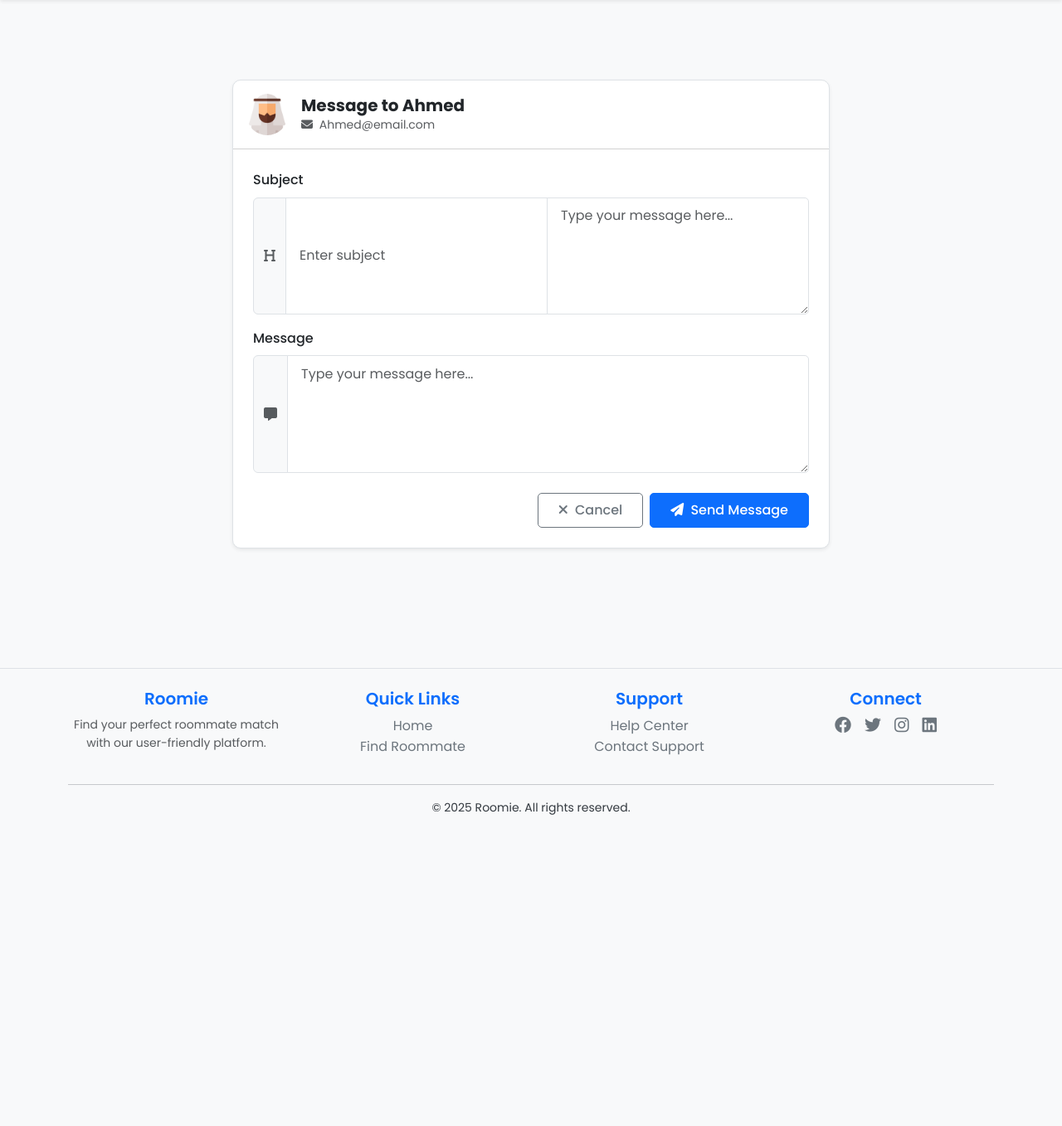
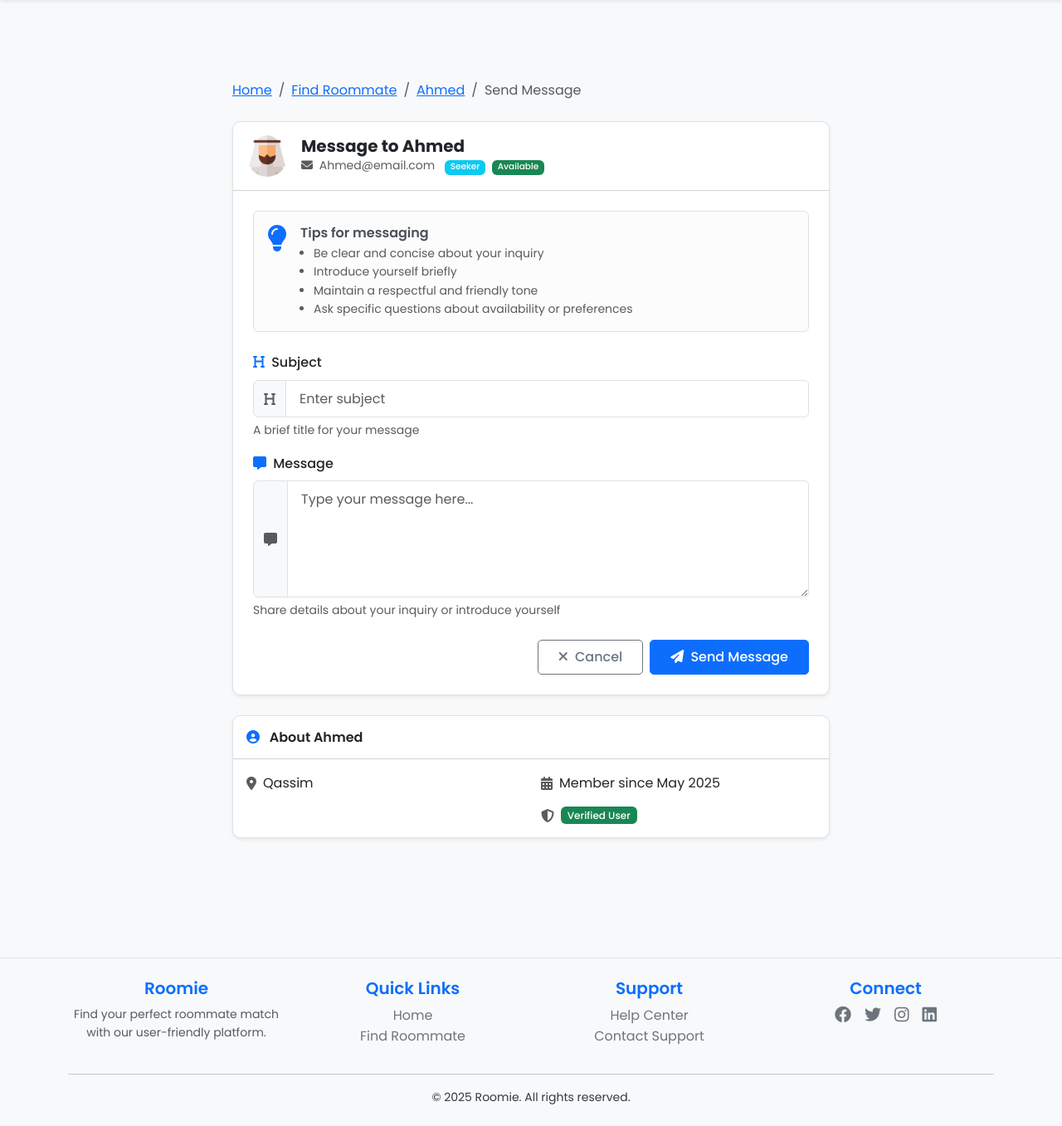
Before and after one commit to sh3ba1R/RoomiePlatform, a Django app: page /send-message/12/ in a window 1280 px wide. Shown: the part 74-1431 px from the top of the page at 83% size. Before the commit the page ends 1056 px from the top, so only its background shows below. Run offline with Django 5.2, Linux system fonts and the light colour scheme; data comes from the database, SQL or seed files in the repository; both versions use the stored data as it was after the commit.

Commit message:
update the send-message layout and how is looks

```diff
--- a/roomie/templates/send_message.html
+++ b/roomie/templates/send_message.html
@@ -5,6 +5,16 @@
 <div class="container py-5">
   <div class="row justify-content-center">
     <div class="col-lg-8">
+      <!-- Breadcrumb navigation -->
+      <nav aria-label="breadcrumb" class="mb-4">
+        <ol class="breadcrumb">
+          <li class="breadcrumb-item"><a href="{% url 'home' %}">Home</a></li>
+          <li class="breadcrumb-item"><a href="{% url 'find_roommate' %}">Find Roommate</a></li>
+          <li class="breadcrumb-item"><a href="{% url 'user_profile' recipient.id %}">{{ recipient.username }}</a></li>
+          <li class="breadcrumb-item active" aria-current="page">Send Message</li>
+        </ol>
+      </nav>
+
       <div class="card shadow-sm">
         <div class="card-header bg-transparent py-3">
           <div class="d-flex align-items-center">
@@ -31,6 +41,14 @@
               <h5 class="mb-0 fw-bold">Message to {{ recipient.username }}</h5>
               <p class="text-muted mb-0 small">
                 <i class="fas fa-envelope me-1"></i> {{ recipient.email }}
+                {% if recipient.account_type %}
+                <span class="badge bg-{% if recipient.account_type == 'provider' %}success{% else %}info{% endif %} ms-2">
+                  {{ recipient.get_account_type_display }}
+                </span>
+                {% endif %}
+                {% if recipient.is_available %}
+                <span class="badge bg-success ms-1">Available</span>
+                {% endif %}
               </p>
             </div>
           </div>
@@ -56,34 +74,52 @@
           </div>
           {% endfor %} {% endif %}
 
+          <!-- Message tips -->
+          <div class="alert alert-light border mb-4">
+            <div class="d-flex">
+              <div class="me-3 text-primary">
+                <i class="fas fa-lightbulb fa-2x"></i>
+              </div>
+              <div>
+                <h6 class="mb-1">Tips for messaging</h6>
+                <ul class="mb-0 small text-muted ps-3">
+                  <li>Be clear and concise about your inquiry</li>
+                  <li>Introduce yourself briefly</li>
+                  <li>Maintain a respectful and friendly tone</li>
+                  <li>Ask specific questions about availability or preferences</li>
+                </ul>
+              </div>
+            </div>
+          </div>
+
           <!-- Message Form -->
           <form method="POST">
             {% csrf_token %}
 
             <!-- Subject Field -->
             <div class="mb-3">
-              <label for="{{ form.subject.id_for_label }}" class="form-label"
-                >Subject</label
-              >
+              <label for="{{ form.subject.id_for_label }}" class="form-label fw-medium">
+                <i class="fas fa-heading text-primary me-1"></i> Subject
+              </label>
               <div class="input-group">
                 <span class="input-group-text bg-light">
                   <i class="fas fa-heading text-muted"></i>
                 </span>
                 {{ form.subject|add_class:"form-control" }}
-                {{ form.body|add_class:"form-control" }}
               </div>
               {% if form.subject.errors %}
               <div class="text-danger small mt-1">
                 {{ form.subject.errors }}
               </div>
               {% endif %}
+              <div class="form-text small text-muted">A brief title for your message</div>
             </div>
 
             <!-- Message Body Field -->
             <div class="mb-4">
-              <label for="{{ form.body.id_for_label }}" class="form-label"
-                >Message</label
-              >
+              <label for="{{ form.body.id_for_label }}" class="form-label fw-medium">
+                <i class="fas fa-comment-alt text-primary me-1"></i> Message
+              </label>
               <div class="input-group">
                 <span class="input-group-text bg-light">
                   <i class="fas fa-comment-alt text-muted"></i>
@@ -93,6 +129,7 @@
               {% if form.body.errors %}
               <div class="text-danger small mt-1">{{ form.body.errors }}</div>
               {% endif %}
+              <div class="form-text small text-muted">Share details about your inquiry or introduce yourself</div>
             </div>
 
             <!-- Action Buttons -->
@@ -110,7 +147,61 @@
           </form>
         </div>
       </div>
+
+      <!-- Profile Preview Card (Optional) -->
+      <div class="card shadow-sm mt-4">
+        <div class="card-header bg-transparent py-3">
+          <h6 class="mb-0">
+            <i class="fas fa-user-circle text-primary me-2"></i> About {{ recipient.username }}
+          </h6>
+        </div>
+        <div class="card-body p-3">
+          <div class="row">
+            <div class="col-md-6">
+              <div class="d-flex align-items-center mb-3">
+                <i class="fas fa-map-marker-alt text-muted me-2"></i>
+                <span>{{ recipient.location|default:"Location not specified" }}</span>
+              </div>
+              {% if recipient.account_type == 'provider' %}
+              <div class="d-flex align-items-center">
+                <i class="fas fa-home text-muted me-2"></i>
+                <span>{{ recipient.rooms.all.count|default:"0" }} room listings</span>
+              </div>
+              {% endif %}
+            </div>
+            <div class="col-md-6">
+              <div class="d-flex align-items-center mb-3">
+                <i class="fas fa-calendar-alt text-muted me-2"></i>
+                <span>Member since {{ recipient.date_joined|date:"F Y" }}</span>
+              </div>
+              <div class="d-flex align-items-center">
+                <i class="fas fa-shield-alt text-muted me-2"></i>
+                <span class="badge bg-success">Verified User</span>
+              </div>
+            </div>
+          </div>
+        </div>
+      </div>
     </div>
   </div>
 </div>
+
+<style>
+  /* Custom styles for the message form */
+  .form-control:focus {
+    border-color: #0d6efd;
+    box-shadow: 0 0 0 0.2rem rgba(13, 110, 253, 0.15);
+  }
+
+  /* Animated send button on hover */
+  .btn-primary:hover i.fa-paper-plane {
+    transform: translateX(3px);
+    transition: transform 0.2s ease;
+  }
+
+  /* Profile badge styling */
+  .badge {
+    font-weight: 500;
+  }
+</style>
 {% endblock %}
```
Also changed, not shown: db.sqlite3.
